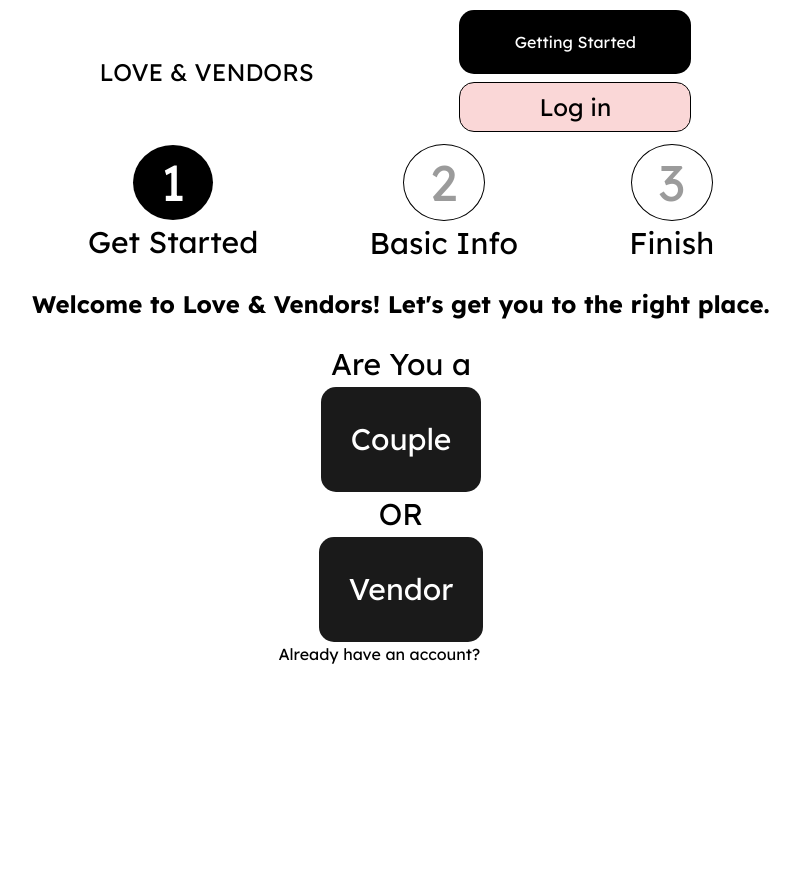
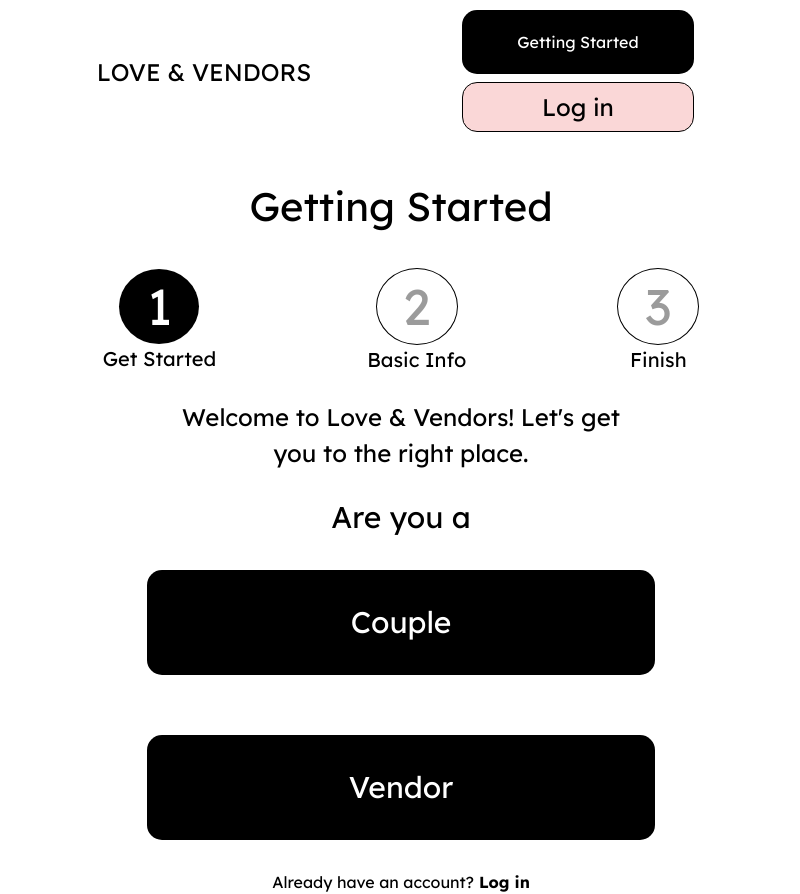
Before and after one commit to Damianpad/love-and-vendors, a React (Vite) app: page /getting-started in a window 1280 px wide. Shown: the whole page, without its empty margins (239-1039 px from the left). Before the commit the page ends 800 px from the top, so only its background shows below. Built offline with nearby package versions, Linux system fonts and the light colour scheme.

Commit message:
update: updated styles to getting started user roles

```diff
--- a/src/components/GSStep/GSStep.jsx
+++ b/src/components/GSStep/GSStep.jsx
@@ -20,6 +20,7 @@ export default function GSStep() {
 
   return (
     <GSStepStyled>
+      <h1 className="title">Getting Started</h1>
       <section className="stepContainer">
         <section className="step1">
           <section
--- a/src/components/GSStep/GSStep.styled.js
+++ b/src/components/GSStep/GSStep.styled.js
@@ -3,6 +3,11 @@ import styled from "styled-components";
 export const GSStepStyled = styled.div`
   display: flex;
   flex-direction: column;
+
+  .title {
+    font-size: 40px;
+    font-weight: 200;
+  }
 
   .stepContainer {
     display: flex;
@@ -57,6 +62,6 @@ export const GSStepStyled = styled.div`
   }
 
   .stepName {
-    font-size: 30px;
+    font-size: 20px;
   }
 `;
--- a/src/components/UserRole/UserRole.jsx
+++ b/src/components/UserRole/UserRole.jsx
@@ -4,14 +4,10 @@ import { UserRoleStyled } from "./UserRole.styled";
 export default function UserRole() {
   return (
     <UserRoleStyled>
-      <span>Are You a</span>
-      <Link to="/couple-info">
-        Couple
-      </Link>
-      <span>OR</span>
-      <Link to="/vendor-info">
-        Vendor
-      </Link>
+      <h2>Welcome to Love & Vendors! Let's get you to the right place.</h2>
+      <span>Are you a</span>
+      <Link to="/couple-info">Couple</Link>
+      <Link to="/vendor-info">Vendor</Link>
     </UserRoleStyled>
   );
 }
--- a/src/components/UserRole/UserRole.styled.js
+++ b/src/components/UserRole/UserRole.styled.js
@@ -4,6 +4,12 @@ export const UserRoleStyled = styled.div`
 display: flex;
 flex-direction: column;
 
+h2 {
+    width: 60%;
+    margin: 0 auto;
+    padding: 1em;
+    font-weight: 200;
+}
 
 span {
     font-size: 30px;
@@ -11,9 +17,9 @@ span {
 
 a {
     color: white;
-    background: #1a1a1a;
-    max-width: 100%;
-    margin: 0 auto;
+    background: black;
+    width: 60%;
+    margin: 1em auto;
     padding: 1em;
     border-radius: 15px;
     font-size: 30px;
--- a/src/components/pages/GettingStarted/GettingStarted.jsx
+++ b/src/components/pages/GettingStarted/GettingStarted.jsx
@@ -11,12 +11,12 @@ export default function GettingStarted() {
         <section>{/* <StartedImage /> */}</section>
         <section>
           <GSStep />
-          <h2>Welcome to Love & Vendors! Let's get you to the right place.</h2>
+
           <UserRole />
 
           <span>
             Already have an account?
-            <Link>Login</Link>
+            <Link className="loginLink"> Log in</Link>
           </span>
         </section>
       </section>
--- a/src/components/pages/GettingStarted/GettingStarted.styled.js
+++ b/src/components/pages/GettingStarted/GettingStarted.styled.js
@@ -2,4 +2,9 @@ import styled from "styled-components";
 
 export const GettingStartedStyles = styled.div`
   color: black;
+
+  .loginLink{
+    color: black;
+    font-weight: bold;
+  }
 `;
```
